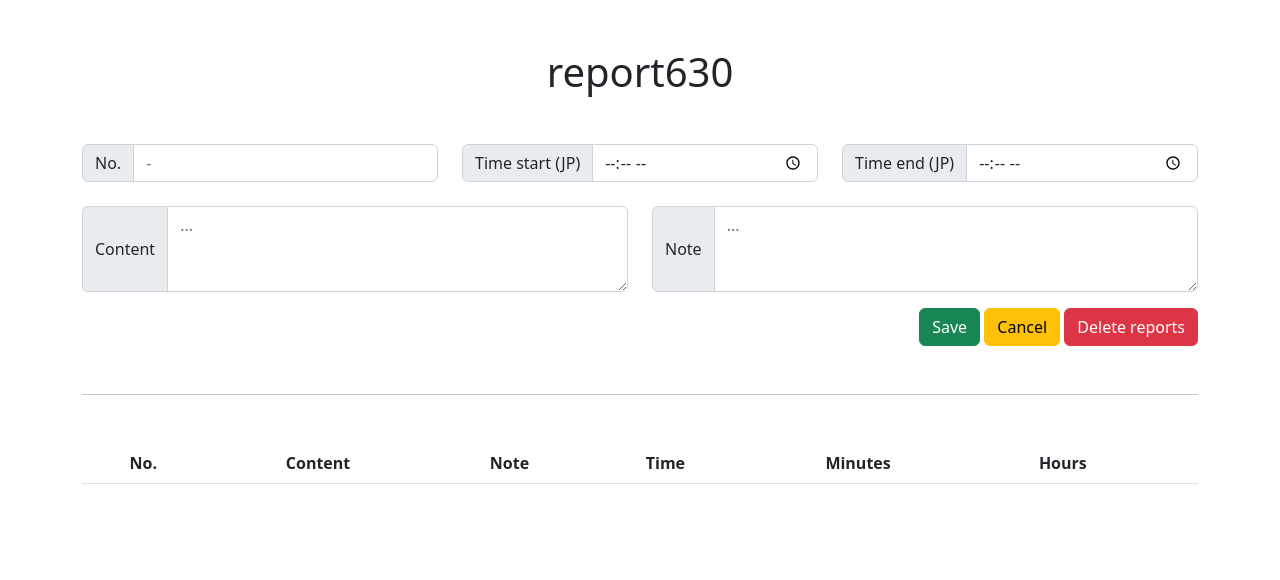
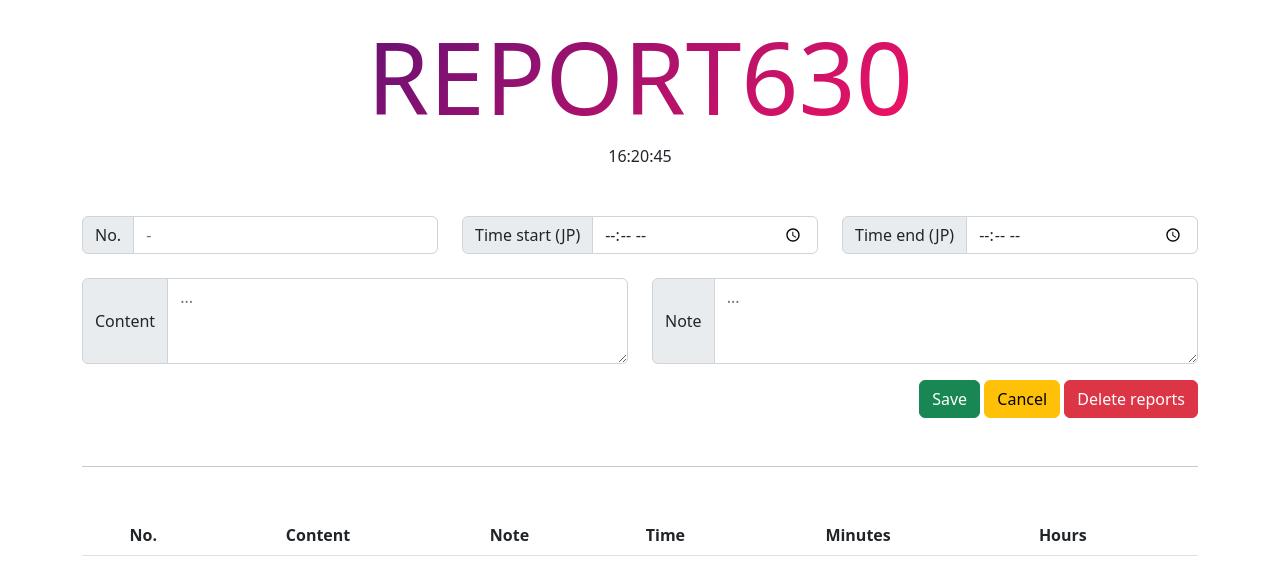
Before and after one commit to nchanh/report630, a plain HTML site: page index.html in a window 1280 px wide. Drawn offline with nearby package versions, Linux system fonts and the light colour scheme.

Commit message:
feat: Add style text and add time

```diff
--- a/index.html
+++ b/index.html
@@ -1,7 +1,7 @@
 <!DOCTYPE html>
 <html lang="en">
   <head>
-    <title>Title</title>
+    <title>report630</title>
     <!-- Required meta tags -->
     <meta charset="utf-8" />
     <meta
@@ -23,11 +23,12 @@
 
   <body>
     <div class="container">
-      <div class="my-5">
-        <h1 class="text-center">report630</h1>
+      <div class="text-center mt-3 mb-5">
+        <h1 class="animate-charcter">report630</h1>
+        <span id="clock-24-hours" onclick="getCurrentTime()"></span>
       </div>
 
-      <div class="input mt-5" id="inputs">
+      <div class="input mt-2" id="inputs">
         <div class="mb-2">
           <div class="row">
             <div class="col">
--- a/main.js
+++ b/main.js
@@ -10,6 +10,7 @@ if (reports.length > 0) {
   this.printDataReports();
 }
 this.changeNaneButtonSave();
+this.getCurrentTime();
 
 // functions
 function saveReport() {
@@ -215,3 +216,21 @@ function changeNaneButtonSave(isSave = true) {
     ? "Save"
     : "Update";
 }
+
+function getCurrentTime() {
+  const today = new Date();
+  let hours = today.getHours();
+  let minutes = today.getMinutes();
+  let seconds = today.getSeconds();
+  let utc = today.getUTCDate();
+  minutes = checkTime(minutes);
+  seconds = checkTime(seconds);
+
+  document.getElementById(
+    "clock-24-hours"
+  ).innerHTML = `${hours}:${minutes}:${seconds}`;
+}
+
+function checkTime(time) {
+  return time < 10 ? "0" + time : time;
+}
--- a/style.css
+++ b/style.css
@@ -10,7 +10,8 @@
     cursor: pointer;
 }
 
-.show-data .table-btn-update, .show-data .table-btn-delete {
+.show-data .table-btn-update,
+.show-data .table-btn-delete {
     font-size: 20px;
     transition: 0.4s;
     color: #000;
@@ -27,3 +28,27 @@
     font-size: 40px;
     transition: 0.4s;
 }
+
+.animate-charcter {
+    text-transform: uppercase;
+    background-image: linear-gradient(-225deg,
+            #231557 0%,
+            #44107a 29%,
+            #ff1361 67%,
+            #fff800 100%);
+    background-size: auto auto;
+    background-clip: border-box;
+    background-size: 200% auto;
+    color: #fff;
+    background-clip: text;
+    -webkit-background-clip: text;
+    -webkit-text-fill-color: transparent;
+    animation: textclip 4s linear infinite;
+    font-size: 100px;
+}
+
+@keyframes textclip {
+    to {
+        background-position: 200% center;
+    }
+}
```
